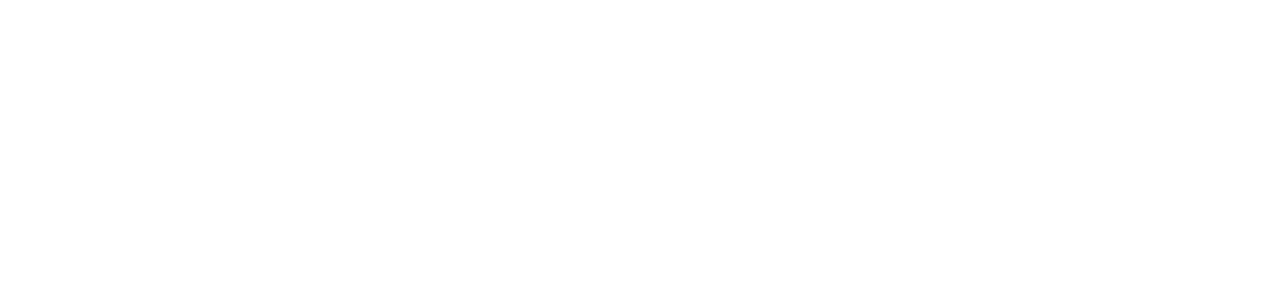
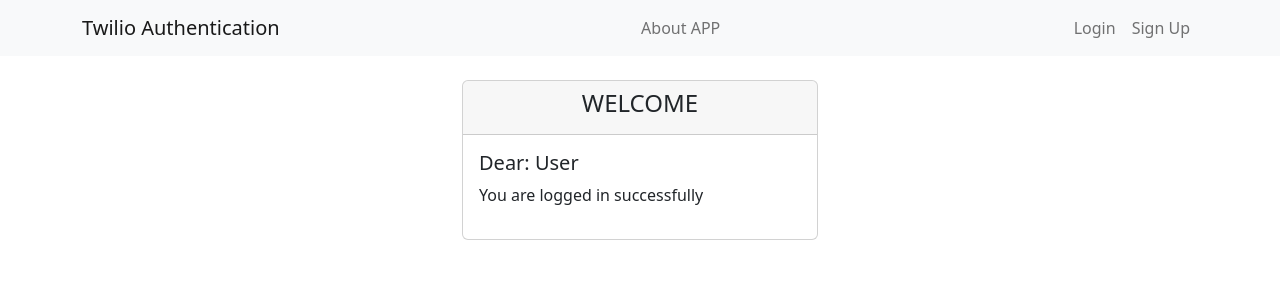
Before and after one commit to John-Kimani/twillo_OTP_web_app, a React (Vite) app in the folder client/twilio_OTP_authentication/: page /dashboard in a window 1280 px wide. Before the commit this address had no page. Shown: the top 300 px of the page. Built offline with nearby package versions, Linux system fonts and the light colour scheme.

Commit message:
feat: create user dashboard

```diff
--- a/client/twilio_OTP_authentication/src/App.jsx
+++ b/client/twilio_OTP_authentication/src/App.jsx
@@ -11,6 +11,7 @@
 import OTP from './screens/OTP';
 import ApiProvider from './context/Apiprovider';
 import FlashProvider from './context/Flashprovider';
+import Dashboard from './screens/Dashboard';
 
 function App() {
 
@@ -22,6 +23,7 @@
             <Route path='/' element={<Login />} />
             <Route path='sign-up/' element={<Register />} />
             <Route path='verify-token/:uuid' element={<OTP />} />
+            <Route path='dashboard/' element={<Dashboard />}/>
           </Routes>
         </ApiProvider>
       </FlashProvider>
--- /dev/null
+++ b/client/twilio_OTP_authentication/src/screens/Dashboard.jsx
@@ -0,0 +1,28 @@
+import React from 'react';
+import NavBar from '../components/NavBar';
+import Card from 'react-bootstrap/Card';
+
+const Dashboard = () => {
+  return (
+    <>
+        <NavBar />
+        <div className="container container-fluid">
+        <div className="row">
+                    <div className="col-md-4"></div>
+                    <div className="col-md-4 mt-4">
+                        <Card>
+                            <Card.Header className='text-center'><h4>WELCOME</h4></Card.Header>
+                            <Card.Body>
+                                <h5>Dear: User</h5>
+                                <p>You are logged in successfully</p>
+                            </Card.Body>
+                        </Card>
+                    </div>
+                    <div className="col-md-4"></div>
+                </div>
+        </div>
+    </>
+  )
+}
+
+export default Dashboard
```
